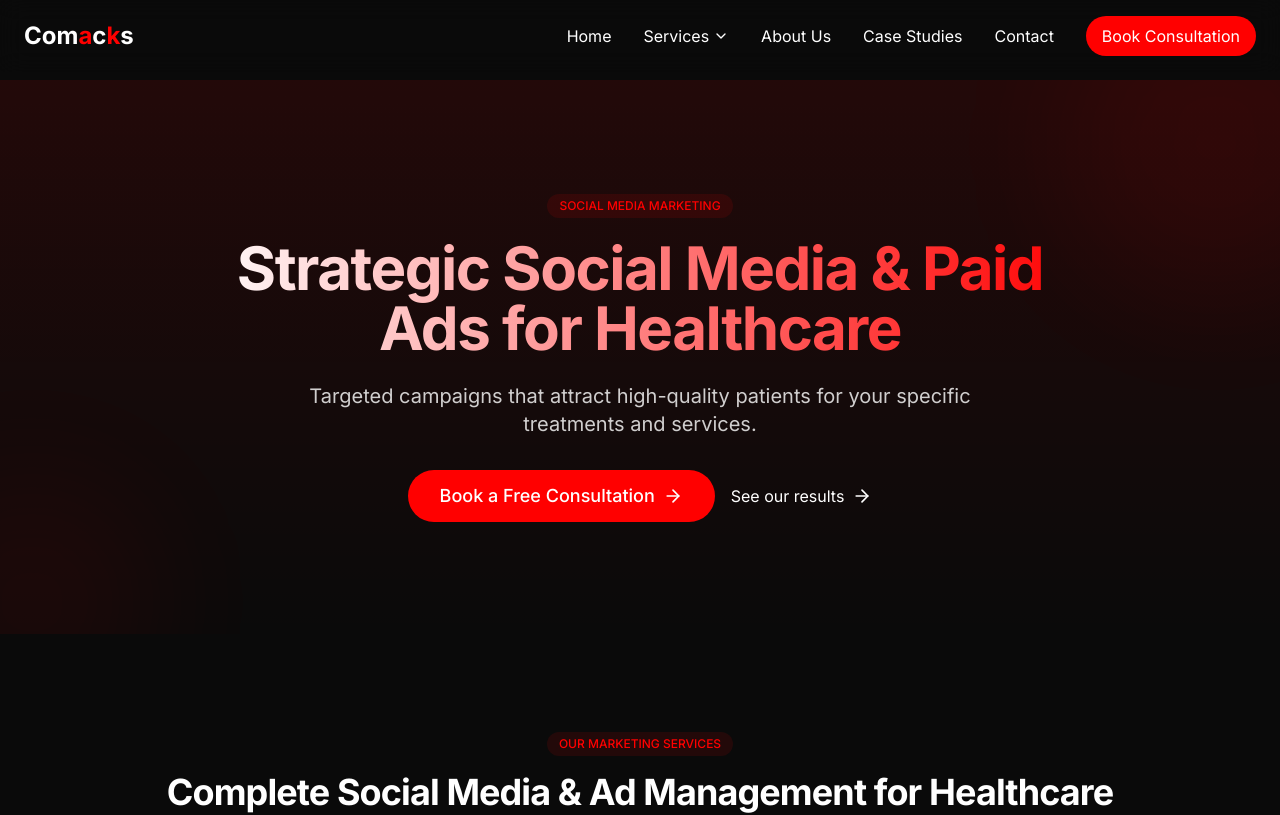
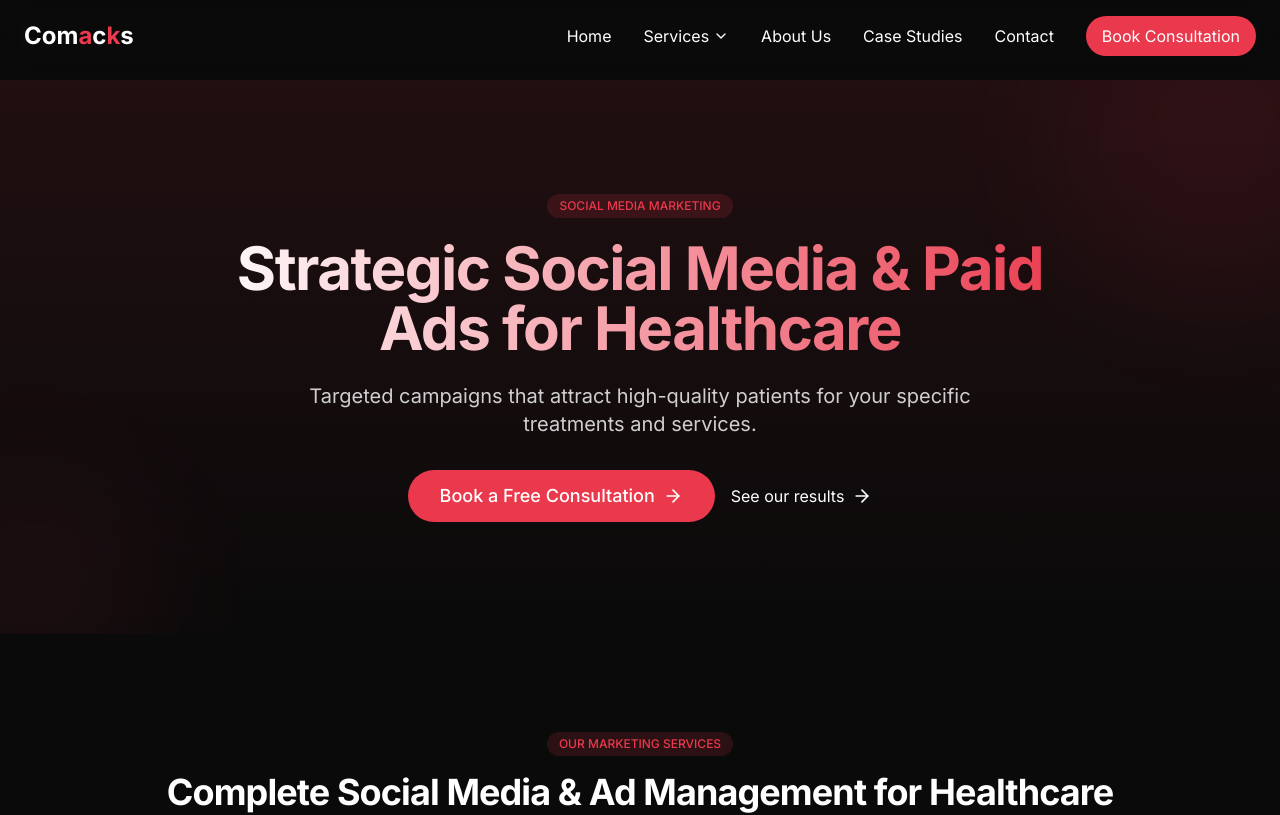
Before and after one commit to adtechtesting/comacks-clinic-boost, a React (Vite) app: page /smma in a window 1280 px wide. Shown: the top 815 px of the page. Built offline with nearby package versions, Linux system fonts and the light colour scheme.

Commit message:
Tweak red color
The red color was adjusted to be less sharp.

```diff
--- a/src/components/Badge.tsx
+++ b/src/components/Badge.tsx
@@ -11,7 +11,7 @@ const Badge = ({ children, className }: BadgeProps) => {
   return (
     <span
       className={cn(
-        "inline-flex items-center px-3 py-1 text-xs font-medium rounded-full bg-comacks-red/10 text-comacks-red",
+        "inline-flex items-center px-3 py-1 text-xs font-medium rounded-full bg-comacks-red/15 text-comacks-red",
         className
       )}
     >
--- a/src/index.css
+++ b/src/index.css
@@ -16,7 +16,7 @@
     --popover: 0 0% 3.9%;
     --popover-foreground: 0 0% 98%;
 
-    --primary: 0 100% 50%;
+    --primary: 351 80% 56%;
     --primary-foreground: 0 0% 98%;
 
     --secondary: 0 0% 9%;
@@ -25,7 +25,7 @@
     --muted: 0 0% 14.9%;
     --muted-foreground: 0 0% 63.9%;
 
-    --accent: 0 100% 50%;
+    --accent: 351 80% 56%;
     --accent-foreground: 0 0% 98%;
 
     --destructive: 0 62.8% 30.6%;
@@ -33,7 +33,7 @@
 
     --border: 0 0% 14.9%;
     --input: 0 0% 14.9%;
-    --ring: 0 100% 50%;
+    --ring: 351 80% 56%;
 
     --radius: 0.75rem;
   }
--- a/tailwind.config.ts
+++ b/tailwind.config.ts
@@ -34,7 +34,7 @@ export default {
 				},
 				comacks: {
 					black: '#0a0a0a',
-					red: '#ff0000',  // Changed from #e11d48 to pure red
+					red: '#ea384c',  // Changed from pure #ff0000 to a softer red
 					white: '#ffffff',
 				},
 				secondary: {
```
